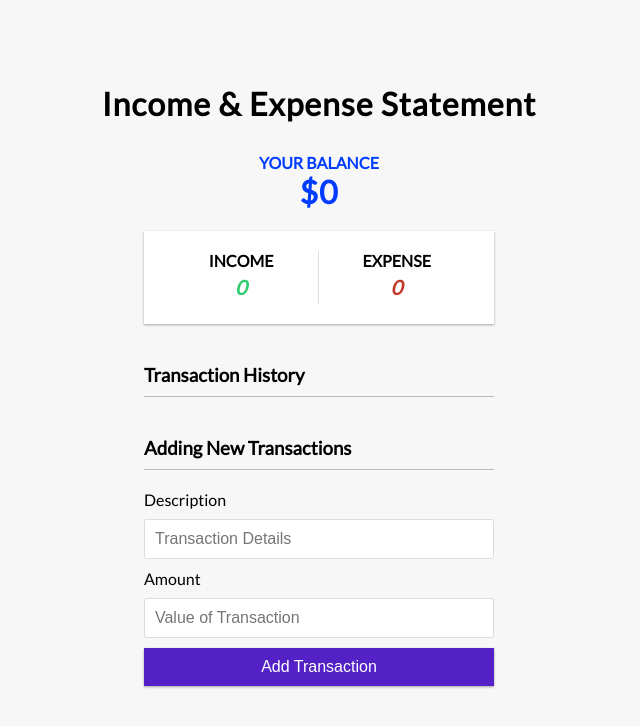
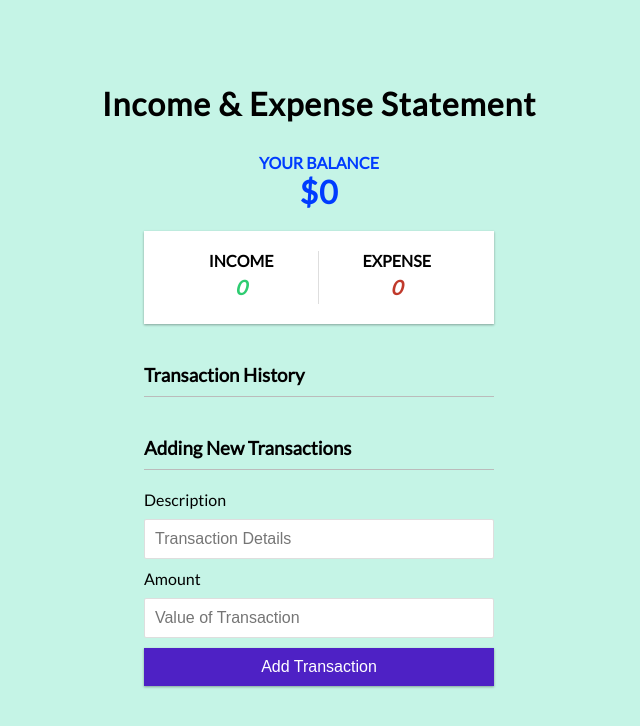
Before and after one commit to asimro/ExpenseTrackerAR, a React (Create React App) app: page / in a window 1280 px wide. Shown: the top 726 px of the page, without its empty margins (321-961 px from the left). Built offline with nearby package versions, Linux system fonts and the light colour scheme.

Commit message:
Final - react expenses tracker - 8th

```diff
--- a/src/App.css
+++ b/src/App.css
@@ -9,7 +9,7 @@
 }
 
 body {
-  background-color: #f7f7f7;
+  background-color: #03d3953a;
   display: flex;
   flex-direction: column;
   align-items: center;
@@ -22,6 +22,7 @@ body {
 .container {
   margin: 30px auto;
   width: 350px;
+
 }
 
 h1 {
```
